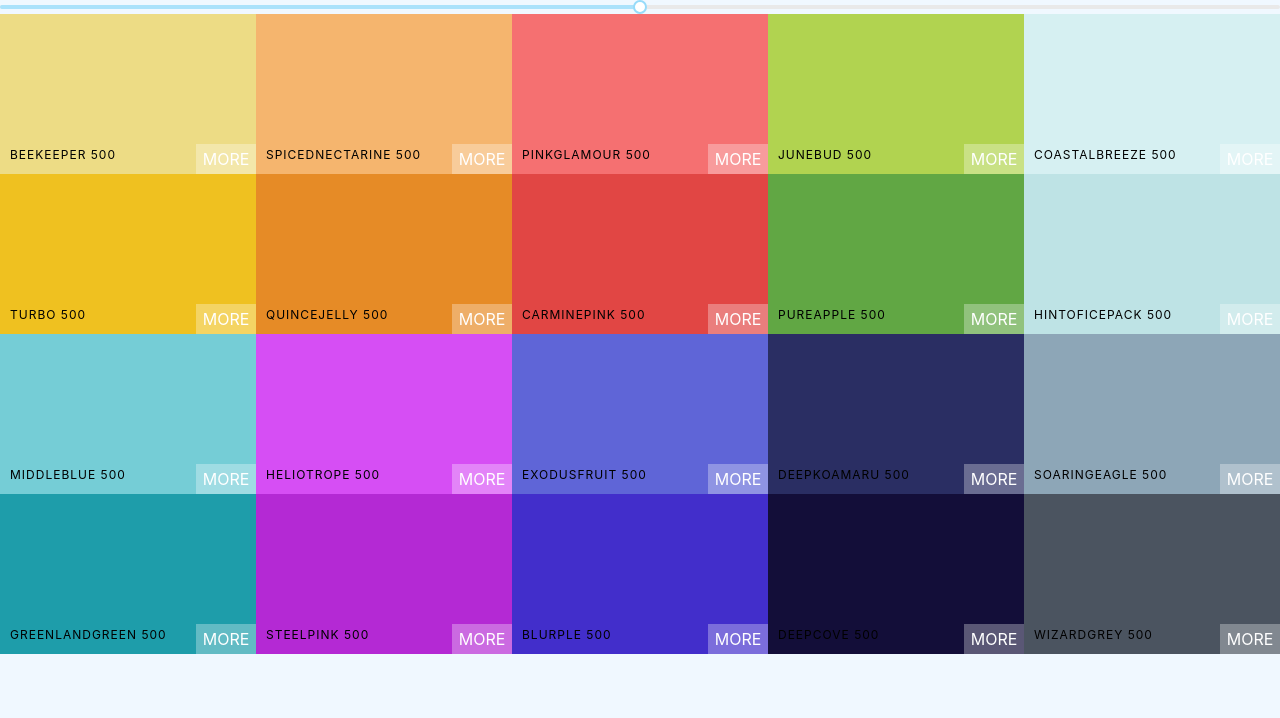
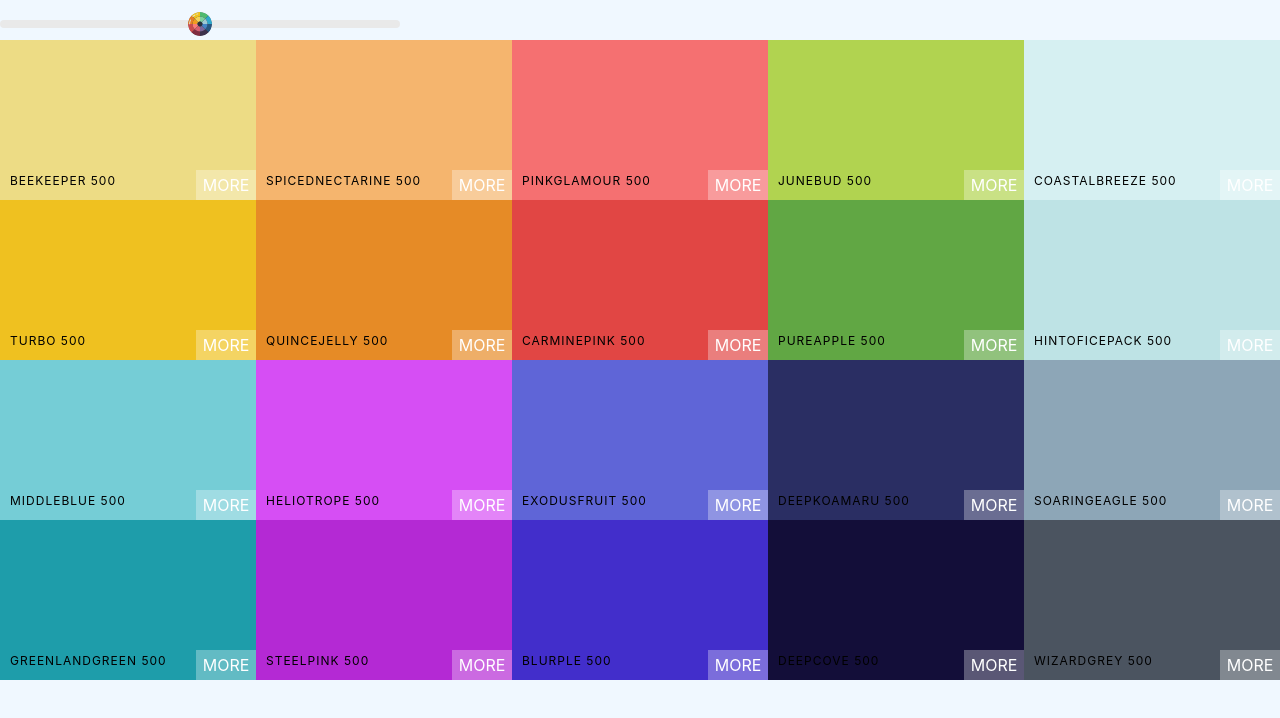
Before and after one commit to git-masi/react-color-app, a React (Create React App) app: page / in a window 1280 px wide. Shown: the top 718 px of the page. Built offline with nearby package versions, Linux system fonts and the light colour scheme.

Commit message:
style color slider

```diff
--- a/src/components/Palette.css
+++ b/src/components/Palette.css
@@ -9,3 +9,22 @@
   grid-template-columns: repeat(5, 1fr);
   grid-template-rows: repeat(4, 1fr)
 }
+
+.Palette div.rc-slider {
+  padding: 2rem 0;
+  width: 400px;
+}
+
+.Palette div.rc-slider-handle {
+  margin-top: -8px;
+  width: 24px;
+  height: 24px;
+  border: none;
+  background: url('../assets/images/color-wheel-solid.png');
+}
+
+.Palette div.rc-slider-handle:focus {
+  border: none;
+  outline: none;
+  box-shadow: none;
+}
--- a/src/components/Palette.js
+++ b/src/components/Palette.js
@@ -1,8 +1,8 @@
 import React, { Component } from 'react';
 import ColorBox from './ColorBox';
 import Slider from 'rc-slider';
+import 'rc-slider/assets/index.css';
 import './Palette.css';
-import 'rc-slider/assets/index.css';
 
 class Palette extends Component {
   state = {
@@ -22,6 +22,8 @@ class Palette extends Component {
           min={100}
           max={900}
           step={100}
+          trackStyle={{background: 'transparent'}}
+          railStyle={{height: '8px'}}
           onAfterChange={this.changeLevel}
         />
         <div className="Palette--colors">
```
Also changed, not shown: src/assets/images/color-wheel-solid.png (added).
